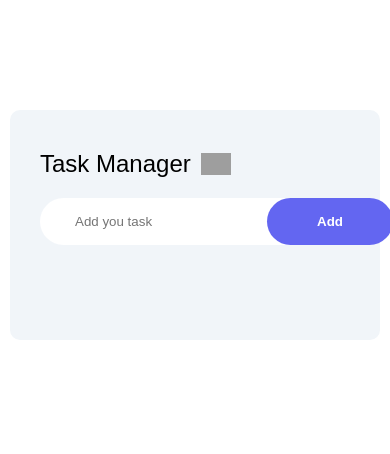
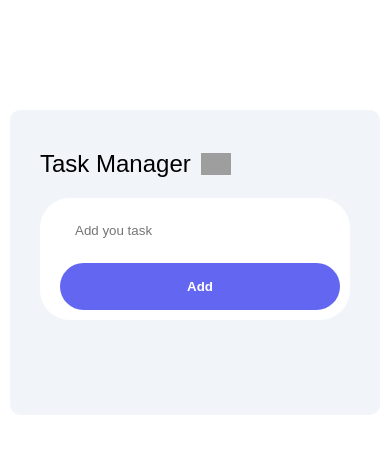
Before and after one commit to anandhusb444/2DO-Application, a React (Vite) app in the folder 2DO/: page / in a window 390 px wide. Shown: the top 454 px of the page. Built offline with nearby package versions, Linux system fonts and the light colour scheme; grey boxes are pictures that could not be loaded.

Commit message:
Added media query

```diff
--- a/2DO/index.html
+++ b/2DO/index.html
@@ -2,6 +2,7 @@
 <html lang="en">
   <head>
     <meta charset="UTF-8" />
+    <meta name="viewport" content="width=device-width, initial-scale=1.0" />
     <link rel="icon" type="image/svg+xml" href="/2DOFav.png" />
 <link rel="stylesheet" href="https://fonts.googleapis.com/css2?family=Material+Symbols+Outlined:opsz,wght,FILL,GRAD@24,400,0,0&icon_names=close" />    <title>2d0</title>
   </head>
--- a/2DO/src/assets/Style/Todo.css
+++ b/2DO/src/assets/Style/Todo.css
@@ -1,3 +1,40 @@
+/* Responsive Fixes */
+@media (max-width: 600px) {
+
+    .todo {
+        margin: 20px auto;
+        padding: 20px 15px;
+    }
+
+    .row {
+        flex-direction: column;
+        align-items: stretch;
+        padding: 10px;
+    }
+
+    input {
+        width: 100%;
+        margin-bottom: 10px;
+        padding: 12px;
+    }
+
+    button {
+        width: 100%;
+        padding: 14px;
+    }
+
+    ul li {
+        font-size: 14px;
+        padding: 10px 8px 12px 40px;
+    }
+
+    ul li::before {
+        top: 10px;
+        left: 10px;
+    }
+}
+
+
 * {
     margin: 0;
     padding: 0;
```
